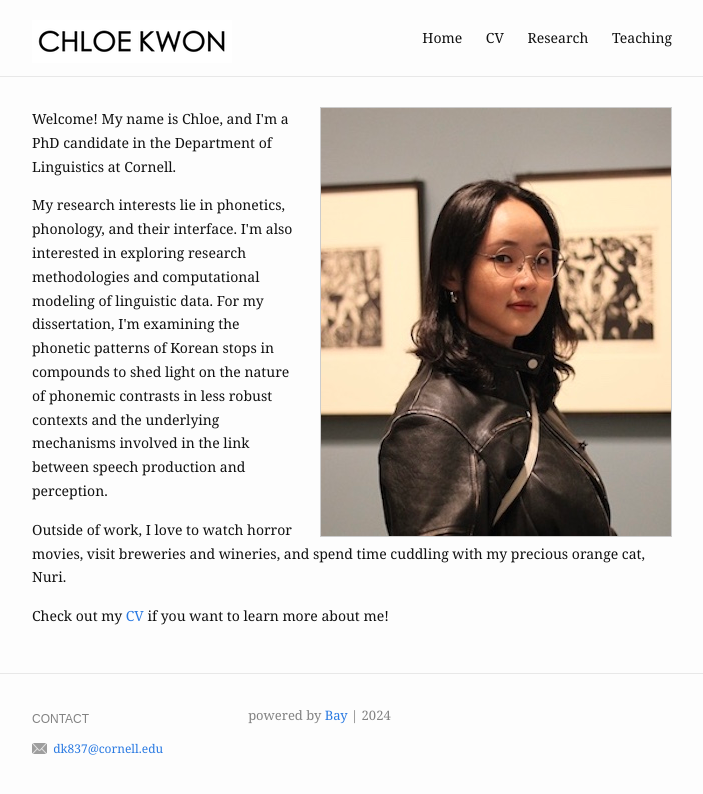
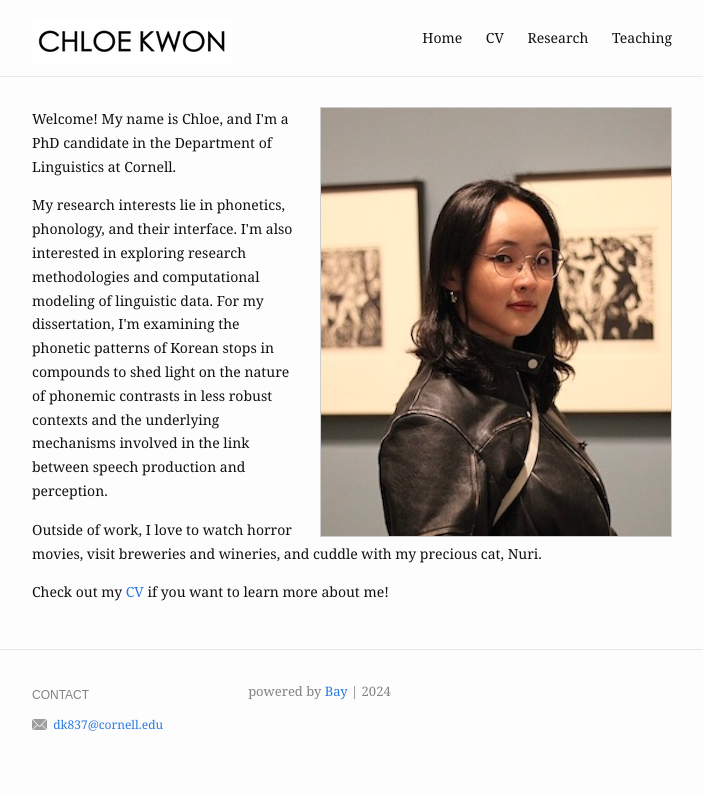
Before and after one commit to chloedkkwon/chloedkkwon.github.io, a Jekyll site: the page built from index.md, in a window 1280 px wide. Shown: the top 794 px of the page, without its empty margins (288-991 px from the left). Built offline with Jekyll 4.4.1, drawn with Linux system fonts in a browser that asks for light colours.

Commit message:
Update index.md

```diff
--- a/index.md
+++ b/index.md
@@ -14,7 +14,7 @@ profile_picture:
 </p>
 
 <p>
-  Outside of work, I love to watch horror movies, visit breweries and wineries, and spend time cuddling with my precious orange cat, Nuri.
+  Outside of work, I love to watch horror movies, visit breweries and wineries, and cuddle with my precious cat, Nuri.
  </p>
 
 <p>
```
